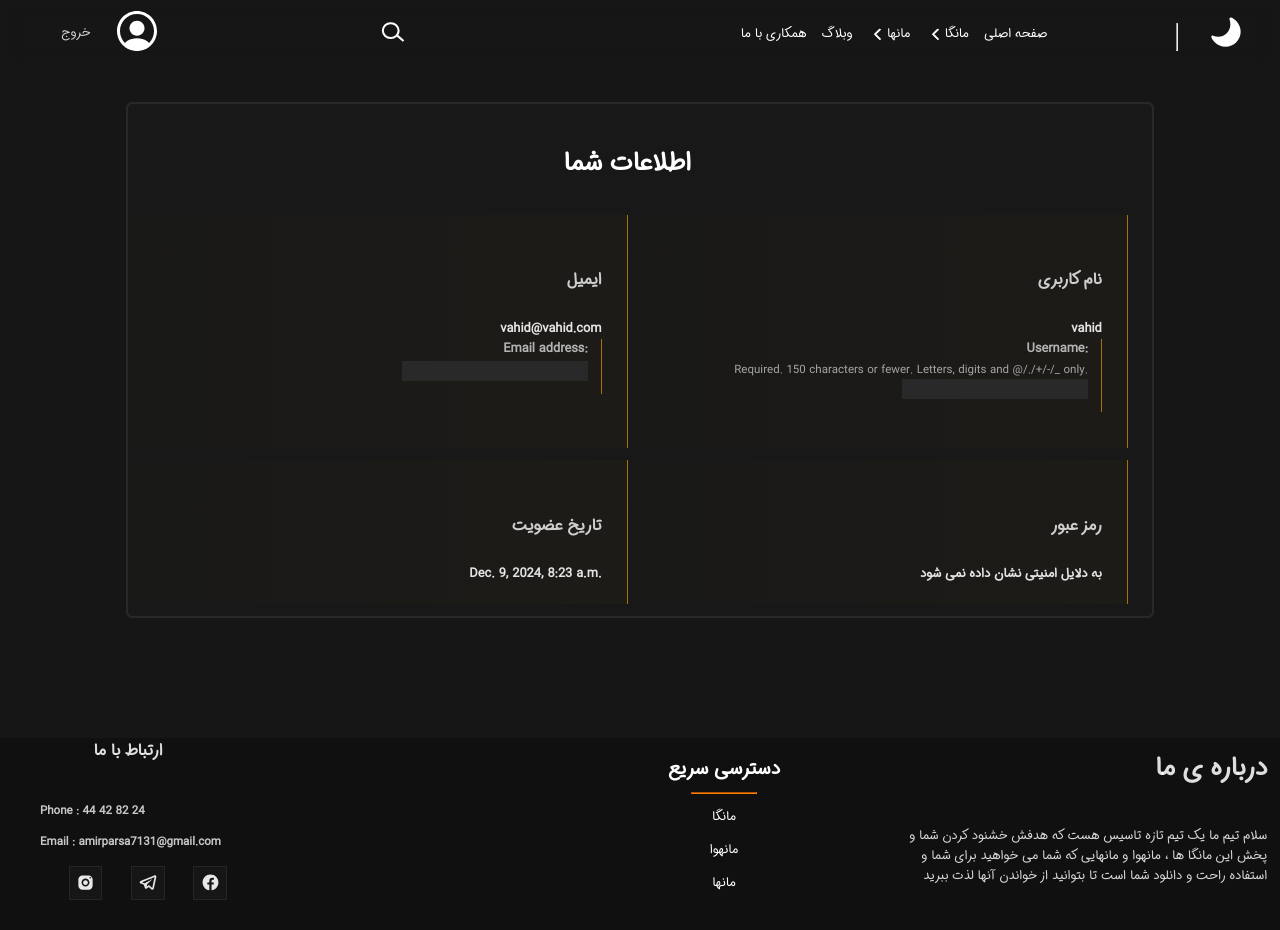
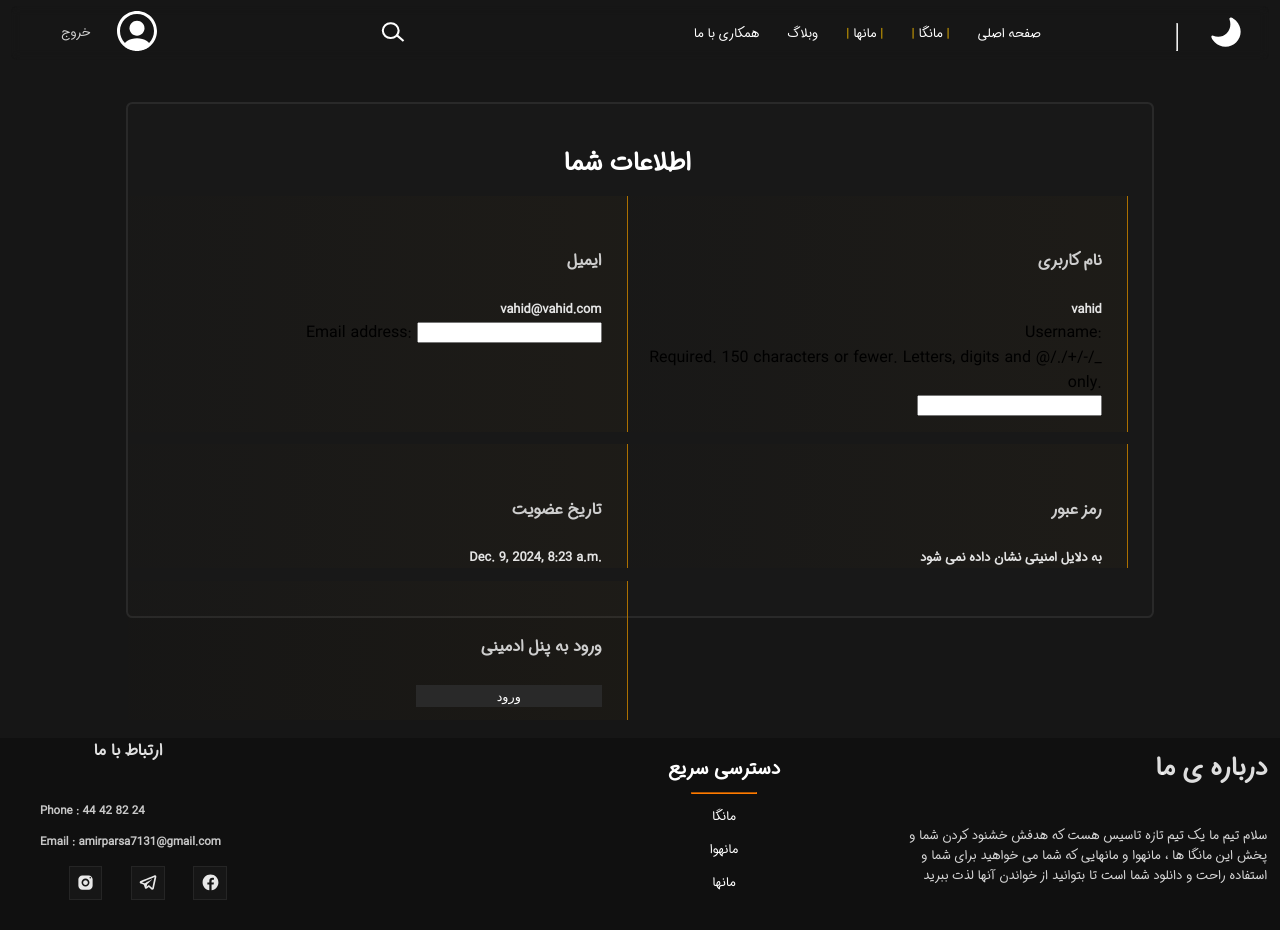
Before and after one commit to itzvahid01/Manga-Website, a Django app: page /profile/ in a window 1280 px wide. Run offline with Django 5.2, Linux system fonts and the light colour scheme; a user stored in the database is signed in; data comes from the database, SQL or seed files in the repository.

Commit message:
feat:eng and fa manga | fix:better profile

```diff
--- a/main/settings.py
+++ b/main/settings.py
@@ -27,7 +27,6 @@ SECRET_KEY = 'django-insecure-f-aq(s3pt4a)qqnvn9)_)4ao-$)j2xn)+e5)ow4tpm%68gq=oy
 DEBUG = True
 
 ALLOWED_HOSTS = []
-
 
 # Application definition
 
--- a/managements/admin.py
+++ b/managements/admin.py
@@ -10,4 +10,5 @@ admin.site.register(Episode)
 admin.site.register(Banner)
 admin.site.register(Post)
 admin.site.register(WantTextBox)
+admin.site.register(Files)
 # Register your models here.
--- a/managements/models.py
+++ b/managements/models.py
@@ -38,11 +38,14 @@ class Season(m.Model):
     lmodified = m.DateField(auto_now=True,null=True,blank=True)
     def __str__(self):
         return f"Season : {self.number} |{self.anime.title}"
+class Files(m.Model):
+    media_fa = m.FileField(null=True,blank=True)
+    media_en =  m.FileField(null=True,blank=True)
 class Episode(m.Model):
+    media = m.ForeignKey(Files,on_delete=m.CASCADE,related_name="media",null=True,blank=True)
     anime = m.ForeignKey(Anime,on_delete=m.CASCADE,related_name="episodes_a",null=True,blank=True)
     number = m.IntegerField(default=0,blank=True,null=True)
     season = m.ForeignKey(Season,on_delete=m.CASCADE,related_name="episodes",null=True,blank=True)
-    media = m.FileField(null=True,blank=True)
     created = m.DateField(auto_now_add=True,null=True,blank=True)
     lmodified = m.DateField(auto_now=True,null=True,blank=True)
     def __str__(self):
@@ -81,4 +84,3 @@ class WantTextBox(m.Model):
     title = m.CharField(max_length=255,null=True,blank=True)
     text = m.TextField(null=True,blank=True)
     img = m.ImageField()
-    color = m.CharField(max_length=255)
--- a/users/forms.py
+++ b/users/forms.py
@@ -5,7 +5,6 @@ class UserRegisterForm(forms.ModelForm):
     class Meta:
         model=User
         fields = ['username','password','email']
-
 class UserLoginForm(forms.ModelForm):
     class Meta:
         model = User
--- a/users/static/style/about_us.css
+++ b/users/static/style/about_us.css
@@ -13,6 +13,7 @@
     margin-right: 5vw;
 }
 .want-box-img{
+    border-right: 0.3vw solid #d55e00;
     float: right;
     margin-left:1vw;
     border-bottom-right-radius : 0.3vw;
@@ -21,7 +22,6 @@
     width: 10vw;
 }
 .want-img{
-
     height: 10vw;
     width: 10vw;
     background-repeat: no-repeat;
@@ -34,6 +34,6 @@
 }
 .want-text{
     text-align: right;
-    font-size: 1.1vw;
+    font-size: 1vw;
     color: rgb(163, 163, 163);
 }
--- a/users/static/style/deafult.css
+++ b/users/static/style/deafult.css
@@ -111,7 +111,7 @@ header {
     display: flex;
     justify-content: space-evenly;
     text-align: center;;
-    z-index: 1;
+    z-index: 10;
 }
 
 
@@ -120,7 +120,7 @@ header ul {
     border: 0.15vw solid rgba(22, 22, 22,0.8);
     margin: 0.5vw;
     margin-top: -4.5vw;
-    z-index: 1;
+    z-index: 10;
     position: fixed;
     width: 95vw;
     height: 4vw;
@@ -143,6 +143,10 @@ header nav{
     font-size: 1vw;
     padding: 0.1vw;
     user-select: none;
+    transition: 0.5s;
+}
+span{
+    color: rgb(230, 176, 0);
 }
 .menu-option a {
     display: inline-block;
@@ -150,9 +154,13 @@ header nav{
     text-align: right;
     text-decoration: none;
 }
-.menu-option:hover .menu-option a {
-    background-color: #35353580;
+.menu-option-content-title{
+    padding: 0.5vw;
     border-radius: 0.5vw;
+    transition: 0.5s;
+}
+.menu-option:hover .menu-option-content-title  {
+   background-color: rgba(80, 80, 80, 0.5);
 }
 .menu-option::after {
     content: \2039;
@@ -170,9 +178,7 @@ header nav{
     transition: all 0.5s;
     border-radius: 50%;
 }
-.angle-down:hover {
-    transform: rotate(0deg);
-}
+
 .menu-of-option{
     position: absolute;
     float: right;
--- a/users/static/style/profile.css
+++ b/users/static/style/profile.css
@@ -5,7 +5,6 @@
     height: 40vw;
     background-color:#6e6e6e06;
     border: 0.2vw solid rgb(41, 41, 41);
-    display: flex;
     border-radius: 0.5vw;
     margin-top: 3vw;
 }
@@ -33,36 +32,23 @@
     color: white;
     font-size: 2vw;
 }
-form{
-    padding-right: 1vw;
-    border-right: 0.1vw solid rgba(255, 166, 0, 0.61);
-}
-input{
+button{
+    cursor: pointer;
     width: 14.5vw;
     font-size: 1vw;
     padding: 0.2vw;
     border: none;
-    color: rgb(206, 206, 206);
     background-color: rgb(41, 41, 41);
+    border: 0.1vw solid rgb(41, 41, 41);
     margin-bottom: 1vw;
-    transition: 0.5s;
+    transition: 0.2s;
 }
-input:focus{
+button:hover{
     color: white;
     outline: none;
-    background-color: rgba(160, 160, 160, 0.1);
-    border-bottom: 0.1vw solid rgba(160, 160, 160, 1);
+    background-color: rgba(73, 73, 73, 0.1);
+    border: 0.1vw solid rgb(41, 41, 41);
 }
-label{
-    margin-top: 0vw;
-    text-align: right;
-    font-size: 1vw;
-    font-weight: 700;
-    margin-bottom: 0.2vw;
-    display: block;
-    color: rgb(179, 179, 179);
+button a {
+    color: white;
 }
-.helptext{
-    color: rgb(165, 165, 165);
-    font-size: 0.9vw;
-}
--- a/users/templates/deafult.html
+++ b/users/templates/deafult.html
@@ -17,22 +17,21 @@
         <img title="Lunika Studio" src={% static '/img/lunika.svg' %} alt="Lunika" style="width: 2.5vw;float: right;margin-top: 0.7vw;margin-right:2vw">
         <hr style="float: right;height:2vw;margin-left: 10vw;margin-right: 2.5vw;margin-top:2vh;">
         <nav>
-            <li onclick="" class="menu-option"><a href="{% url 'home' %}" >صفحه اصلی </a> </li>
+            <li onclick="" class="menu-option"><a  class="menu-option-content-title" href="{% url 'home' %}" >صفحه اصلی </a> </li>
             {% for menu in menus %}
                 <li onclick="" class="menu-option">
                     <ul  onmouseleave="menu_options(1,0)" class="menu-of-option" id="manga_menu">
                     {% for mo in menus_options %}
                         {% if mo.menu.pk == menu.pk %}
-                            <a href="{% url menu.family %}{{ menu.address }}/?tag={{ mo.title }}"><li>{{mo.title}}</li></a>
+                            <a href="{% url menu.family %}{{ menu.address }}/?tag={{ mo.title }}"><li>{{mo.title}} <span><</span> </li></a>
                         {% endif %}
                     {% endfor %}
                     </ul>
-                    <i class="angle-down" onmouseenter="menu_options(0,0)"></i>
-                    <a href="{% url menu.family %}{{ menu.address }}" >{{menu.tag}} </a>
+                    <a class="menu-option-content-title" href="{% url menu.family %}{{ menu.address }}" ><span>|</span> {{menu.tag}} <span>|</span> </a>
                 </li>
             {% endfor %}
-            <li onclick="" class="menu-option"><a href={% url "weblog_main" %} >وبلاگ</a>  </li>
-            <li onclick="" class="menu-option"><a href={% url "about_us" %}>همکاری با ما</a></li>
+            <li onclick="" class="menu-option"><a  class="menu-option-content-title" href={% url "weblog_main" %} >وبلاگ</a>  </li>
+            <li onclick="" class="menu-option"><a class="menu-option-content-title" href={% url "about_us" %}>همکاری با ما</a></li>
         </nav>
         <div class="search-bar"><i id="search-icon" onclick="search(1)"></i></i></div>
         {% if user.is_authenticated %}
--- a/users/templates/main/about_us.html
+++ b/users/templates/main/about_us.html
@@ -7,7 +7,7 @@
     {% for wtb in want_text_boxes %}
         <div class="main-box">
             <div class="want-box">
-                <div class="want-box-img" style="border-right: 0.3vw solid #{{ wtb.color }};">
+                <div class="want-box-img">
                         <img class="want-img" src="../../media/{{ wtb.img }}">
                 </div>
                 <div class="want-box-title">
--- a/users/templates/user/user.html
+++ b/users/templates/user/user.html
@@ -30,6 +30,12 @@
                 <h5> رمز عبور </h5>
                 <h6>به دلایل امنیتی نشان داده نمی شود</h6>
             </div>
+            {% if is_staff %}
+            <div class="user-field">
+                <h5> ورود به پنل ادمینی</h5>
+                <button><a href={% url "admin_panel" %}>ورود</a></button>
+            </div>
+            {% endif %}
         </div>
     </div>
 {% endblock content %}
--- a/users/user_urls.py
+++ b/users/user_urls.py
@@ -17,7 +17,7 @@ urlpatterns = [
     path("<str:name>/", index, name="sth"),
     #----------------------- film --------------------
     path("anime/<str:name>/", anime_page, name="detail"),
-    path("anime/<str:anime_name>/<str:season_number>/<str:episode_number>/",download,name="download"),
+    path("anime/<str:anime_name>/<str:season_number>/<str:episode_number>/<str:languge>/",download,name="download"),
     #------------------------     cats    ------------------------
     path("categury/",cats_anime,name="categury"),
     path("categury/<str:cat>/",cats_anime,name="categury"),
--- a/users/views.py
+++ b/users/views.py
@@ -38,18 +38,24 @@ def anime_page(request,name):
     info = Anime.objects.get(title=name)
     seasons = Season.objects.filter(anime=info.pk)
     episode = Episode.objects.filter(anime=info.pk).order_by('-number')[0::-1]
+    medias = Files.objects.all()
     posts = Post.objects.filter(anime=info.pk).order_by('-lmodified')[:4:-1]
     menus = menu()[0]
     menus_options = menu()[1]
-    context = {"menus":menus,"menus_options":menus_options,"anime" : info,"seasons":seasons,"episodes":episode,"posts":posts}
+    context = {"menus":menus,"menus_options":menus_options,"anime" : info,"seasons":seasons,"episodes":episode,"posts":posts,'medias':medias}
     return render(request,"main/apage.html",context)
 
 @login_required(login_url='login')
-def download(request,anime_name,season_number,episode_number):
+def download(request,anime_name,season_number,episode_number,languge):
     anime = Anime.objects.get(title=anime_name)
     season = Season.objects.get(anime=anime.id,number=season_number)
     episode = Episode.objects.get(anime=anime.id,season=season,number=episode_number)
-    return  FileResponse(open(f"{settings.BASE_DIR}\\media\\{episode.media.name}", 'rb'),filename=episode.media.name,as_attachment=True)
+    medias = episode.media
+    if languge == "fa":
+        media = medias.media_fa
+    else:
+        media = medias.media_en
+    return  FileResponse(open(f"{settings.BASE_DIR}\\media\\{media.name}", 'rb'),filename=media.name,as_attachment=True)
 #------------------------------------------------ auth -----------------------------------------------
 def login_p(request):
     menus = menu()[0]
@@ -108,11 +114,8 @@ def cats_anime(request,cat):
                             for m in ms :
                                 if tag.title == f"{m}" :
                                     f1=True
-                                    print(1)
                                 if tag.title == filter_word :
                                     f2=True
-                                    print(2)
-                        print('---')
                     if f1:
                         if f2:
                             animes_show.append(anime)
@@ -157,8 +160,12 @@ def profile(request):
     password = UserPasswordForm()
     username = UserNameForm()
     email = UserEmailForm()
+    if request.user.is_staff:
+        is_staff = True
+    else:
+        is_staff = False
     if request.method == "POST":
         return redirect('profile')
     else:
-        context = {"menus":menus,"menus_options":menus_options,'email_form':email,'username_form':username,'password_form':password}
+        context = {"menus":menus,"menus_options":menus_options,'email_form':email,'username_form':username,'password_form':password,'is_staff':is_staff}
         return render(request,'user/user.html',context)
```
Also changed, not shown: users/static/script.js (+49 -2 lines), users/static/style/animepage.css (+73 -20 lines), users/templates/main/apage.html (+22 -5 lines), db.sqlite3, managements/migrations/0016_remove_wanttextbox_color.py (added), managements/migrations/0017_rename_media_episode_media_en_episode_media_fa.py (added), managements/migrations/0018_files_remove_episode_media_en_and_more.py (added), managements/migrations/0019_episode_media.py (added).
